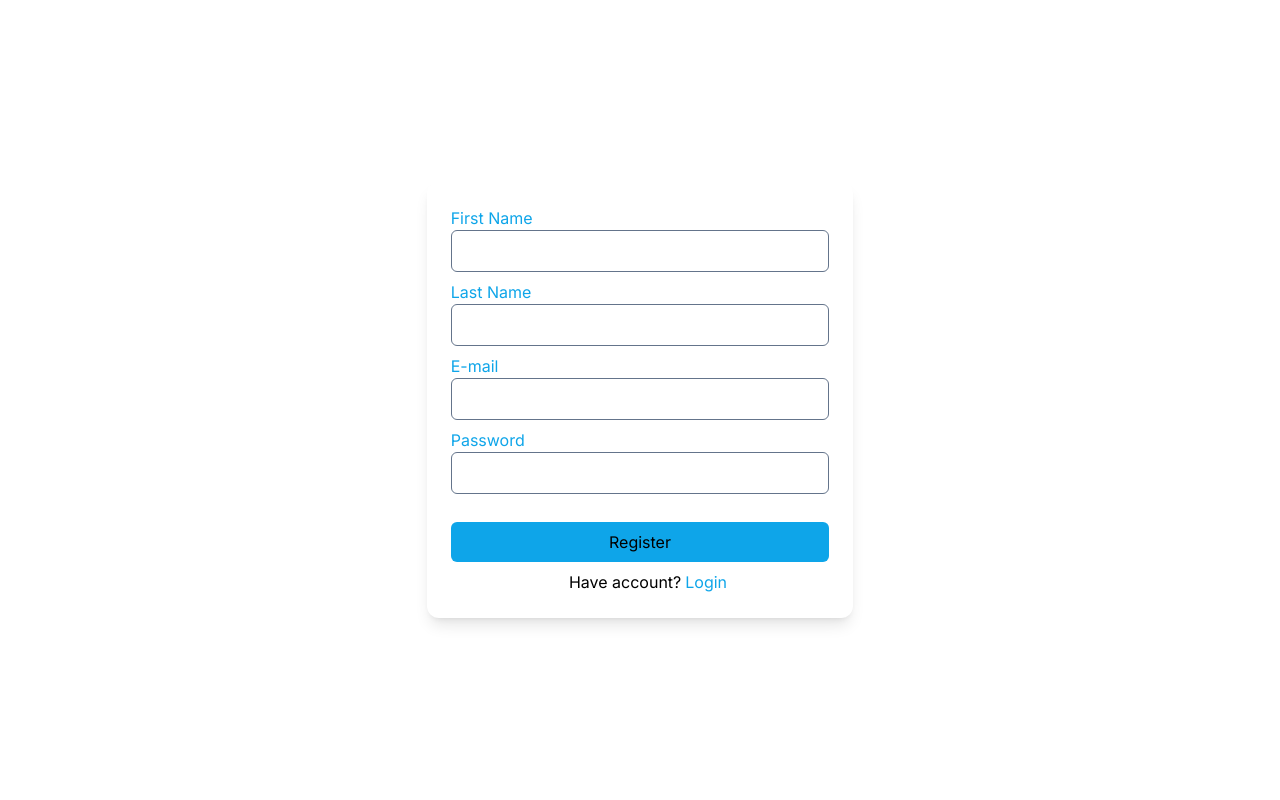
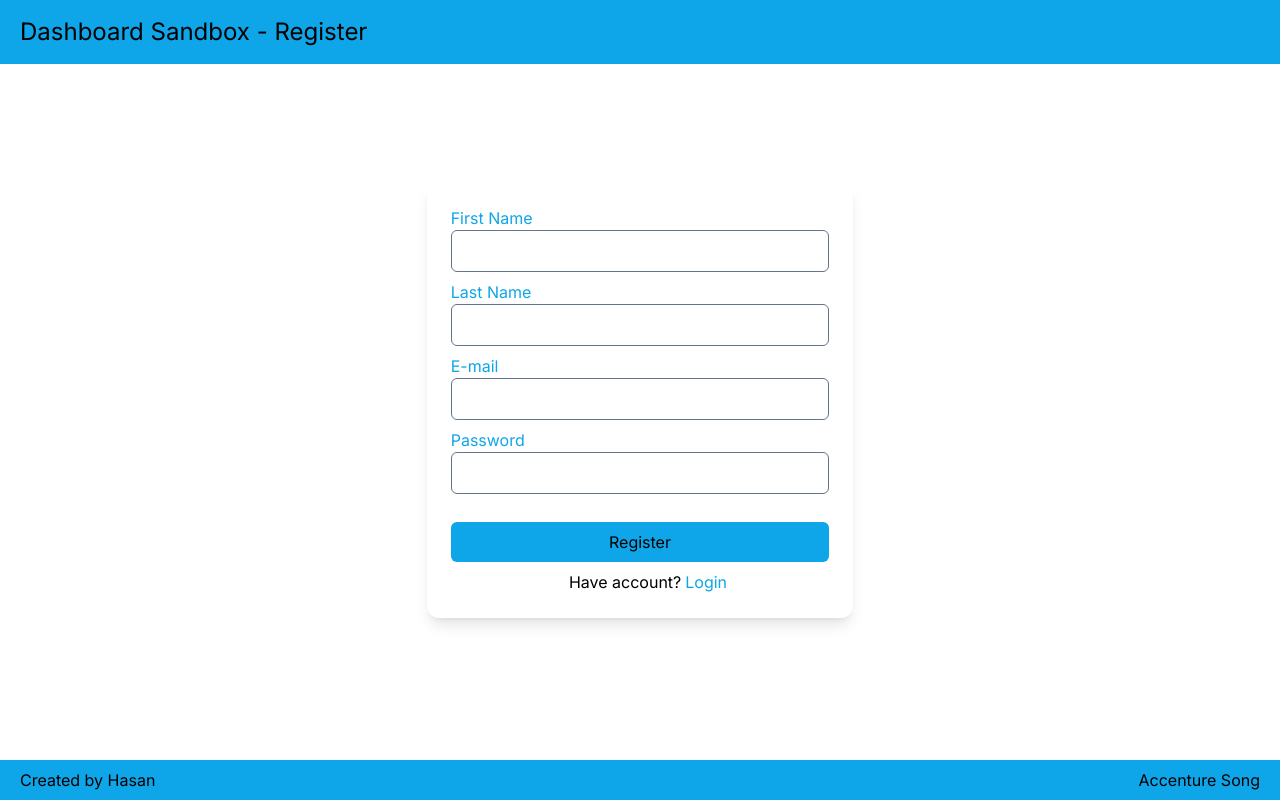
Before and after one commit to hasanej/react-next-sandbox, a Next.js app: page /register in a window 1280 px wide. Built offline with nearby package versions, Linux system fonts and the light colour scheme; no server answers.

Commit message:
Update Register layout and page

```diff
--- /dev/null
+++ b/src/app/register/layout.tsx
@@ -0,0 +1,23 @@
+import 'src/app/globals.css'
+
+import { Header } from 'src/app/components/Header';
+import { Footer } from 'src/app/components/Footer';
+
+export const metadata = {
+  title: "Dashboard Sandbox - Register",
+  description: "Dashboard sandbox created by Next JS",
+}
+
+export default function LoginLayout({
+  children,
+}: {
+  children: React.ReactNode
+}) {
+  return (
+    <section>
+      <Header headerTitle={metadata.title} />
+      {children}
+      <Footer />
+    </section>
+  )
+}
--- a/src/app/register/page.tsx
+++ b/src/app/register/page.tsx
@@ -1,4 +1,4 @@
-"use client"
+'use client'
 
 import { useForm } from 'react-hook-form';
 import { useState } from 'react';
@@ -8,12 +8,10 @@ import * as Yup from 'yup';
 import { userService } from 'src/app/services';
 
 export default function Register() {
-  // form validation rules
+  // Form validation rules
   const validationSchema = Yup.object().shape({
-    firstName: Yup.string().required('First Name is required'),
-    lastName: Yup.string().required('Last Name is required'),
-    email: Yup.string().required('E-mail is required'),
-    password: Yup.string().required('Password is required')
+    email: Yup.string().required("E-mail is required"),
+    password: Yup.string().required("Password is required")
   });
   const formOptions = { resolver: yupResolver(validationSchema) };
 
@@ -28,8 +26,6 @@ export default function Register() {
       .then((res) => {
         setRegistrationFailed(false);
         setRegistrationMessage("Registration success, you can now proceed to Login page");
-        // Navigate to dashboard
-        // router.push("/dashboard");
       })
       .catch((error) => {
         setRegistrationFailed(true);
@@ -38,70 +34,66 @@ export default function Register() {
   }
 
   return (
-    <div className="min-h-screen flex flex-col justify-center">
-      <div className="p-6 mx-auto bg-white rounded-xl shadow-lg flex-col space-x-4 w-1/3">
+    <div className='min-h-screen flex flex-col justify-center'>
+      <div className='p-6 mx-auto bg-white rounded-xl shadow-lg flex-col space-x-4 w-1/3'>
         <form onSubmit={handleSubmit(onSubmit)}>
-          <div className="flex-col min-w-full">
-            <div className="mb-2">
-              <p className="text-sky-500">First Name</p>
+          <div className='flex-col min-w-full'>
+            <div className='mb-2'>
+              <p className='text-sky-500'>First Name</p>
               <input
                 {...register('firstName')}
-                name="firstName"
-                type="text"
-                className={`form-control ${errors.firstName
-                  ? "is-invalid border-red-600 border rounded-md min-w-full text-black p-2"
-                  : "border-slate-500 border rounded-md min-w-full text-black p-2"}`
+                name='firstName'
+                type='text'
+                className={'border-slate-500 border rounded-md min-w-full text-black p-2'}
+              />
+            </div>
+
+            <div className='mb-2'>
+              <p className='text-sky-500'>Last Name</p>
+              <input
+                {...register('lastName')}
+                name='lastName'
+                type='text'
+                className={'border-slate-500 border rounded-md min-w-full text-black p-2'}
+              />
+            </div>
+
+            <div className='mb-2'>
+              <p className={errors.email ? 'text-red-500' : 'text-sky-500'}>
+                E-mail
+              </p>
+              <input
+                {...register('email')}
+                name='email'
+                type='email'
+                className={`form-control ${errors.email
+                  ? 'is-invalid border-red-600 border rounded-md min-w-full text-black p-2'
+                  : 'border-slate-500 border rounded-md min-w-full text-black p-2'}`
                 }
               />
-              <p className="text-red-500 text-sm">{errors.firstName?.message}</p>
+              <p className='text-red-500 text-sm'>{errors.email?.message}</p>
             </div>
 
-            <div className="mb-2">
-              <p className="text-sky-500">Last Name</p>
+            <div className='mb-2'>
+              <p className={errors.password ? 'text-red-500' : 'text-sky-500'}>
+                Password
+              </p>
               <input
-                {...register('lastName')}
-                name="lastName"
-                type="text"
-                className={`form-control ${errors.lastName
-                  ? "is-invalid border-red-600 border rounded-md min-w-full text-black p-2"
-                  : "border-slate-500 border rounded-md min-w-full text-black p-2"}`
+                {...register('password')}
+                name='password'
+                type='password'
+                className={`form-control ${errors.password
+                  ? 'is-invalid border-red-600 border rounded-md min-w-full text-black p-2'
+                  : 'border-slate-500 border rounded-md min-w-full text-black p-2'}`
                 }
               />
-              <p className="text-red-500 text-sm">{errors.lastName?.message}</p>
-            </div>
-
-            <div className="mb-2">
-              <p className="text-sky-500">E-mail</p>
-              <input
-                {...register('email')}
-                name="email"
-                type="email"
-                className={`form-control ${errors.email
-                  ? "is-invalid border-red-600 border rounded-md min-w-full text-black p-2"
-                  : "border-slate-500 border rounded-md min-w-full text-black p-2"}`
-                }
-              />
-              <p className="text-red-500 text-sm">{errors.email?.message}</p>
-            </div>
-
-            <div className="mb-2">
-              <p className="text-sky-500">Password</p>
-              <input
-                {...register('password')}
-                name="password"
-                type="password"
-                className={`form-control ${errors.password
-                  ? "is-invalid border-red-600 border rounded-md min-w-full text-black p-2"
-                  : "border-slate-500 border rounded-md min-w-full text-black p-2"}`
-                }
-              />
-              <p className="text-red-500 text-sm">{errors.password?.message}</p>
+              <p className='text-red-500 text-sm'>{errors.password?.message}</p>
             </div>
 
             {
               isRegistrationFailed !== null &&
-                <div className={isRegistrationFailed ? "mt-5 bg-rose-200 rounded-md py-2 px-5" : "mt-5 bg-green-200 rounded-md py-2 px-5"}>
-                  <p className={isRegistrationFailed ? "text-black text-center text-rose-800" : "text-black text-center text-green-800"}>
+                <div className={isRegistrationFailed ? 'mt-5 bg-rose-200 rounded-md py-2 px-5' : 'mt-5 bg-green-200 rounded-md py-2 px-5'}>
+                  <p className={isRegistrationFailed ? 'text-black text-center text-rose-800' : 'text-black text-center text-green-800'}>
                     {registrationMessage}
                   </p>
                 </div>
@@ -110,8 +102,8 @@ export default function Register() {
             <button
               disabled={formState.isSubmitting}
               className={formState.isSubmitting
-                ? "bg-zinc-400 min-w-full p-2 rounded-md mt-5"
-                : "bg-sky-500 min-w-full p-2 rounded-md mt-5"
+                ? 'bg-zinc-400 min-w-full p-2 rounded-md mt-5'
+                : 'bg-sky-500 min-w-full p-2 rounded-md mt-5'
               }
             >
               Register
@@ -119,10 +111,10 @@ export default function Register() {
           </div>
         </form>
 
-        <p className="text-black mt-2 text-center">Have account?
+        <p className='text-black mt-2 text-center'>Have account?
           <a
-            className="text-sky-500 ml-1"
-            href="/login">
+            className='text-sky-500 ml-1'
+            href='/login'>
               Login
           </a>
         </p>
```
